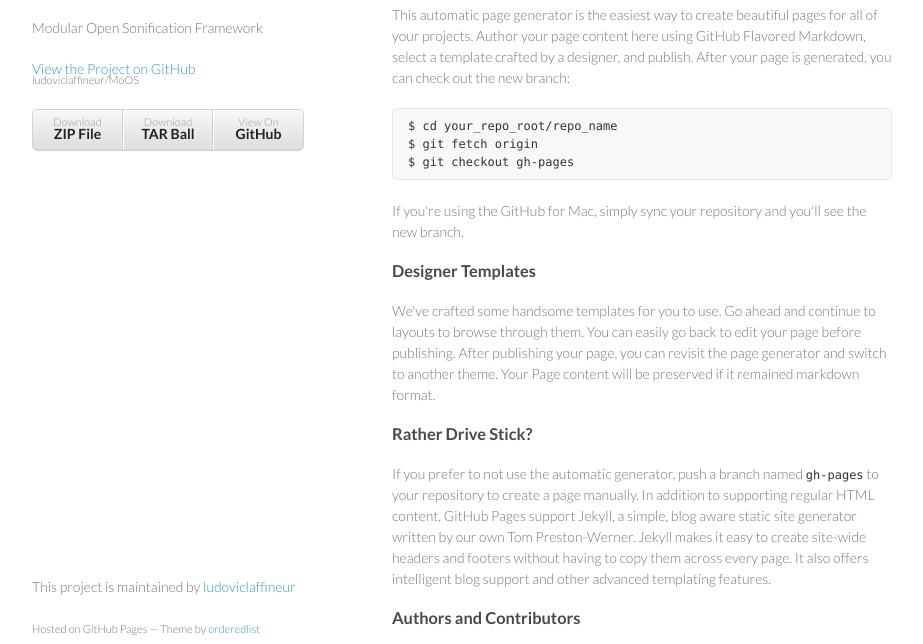
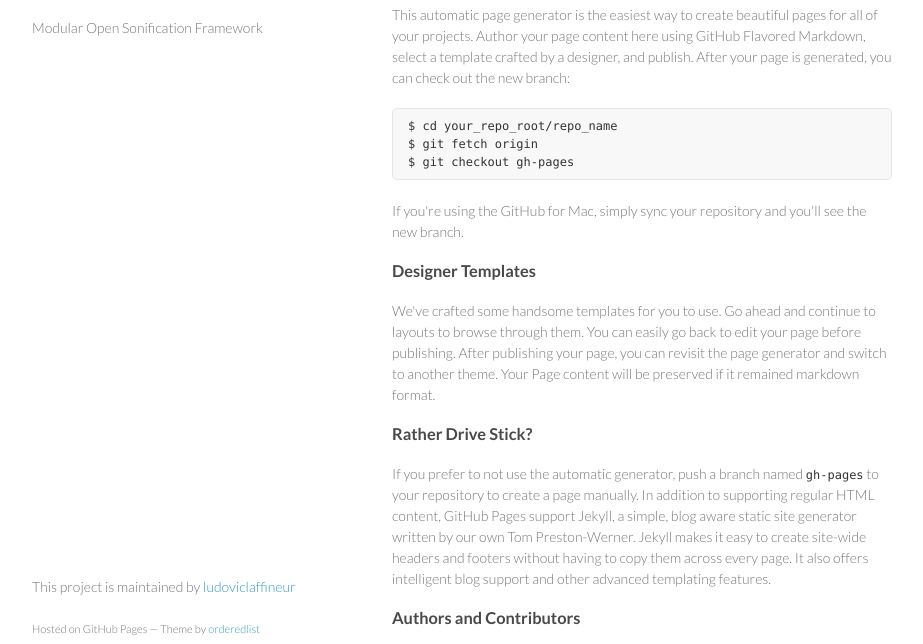
Before and after one commit to ludoviclaffineur/MoOS, a plain HTML site: page index.html in a window 1280 px wide. Shown: the part 92-736 px from the top of the page, without its empty margins (178-1101 px from the left). Drawn offline with Linux system fonts and the light colour scheme.

Commit message:
removing stuff

```diff
--- a/index.html
+++ b/index.html
@@ -17,15 +17,6 @@
       <header>
         <h1>MoOS</h1>
         <p>Modular Open Sonification Framework</p>
-
-        <p class="view"><a href="https://github.com/ludoviclaffineur/MoOS">View the Project on GitHub <small>ludoviclaffineur/MoOS</small></a></p>
-
-
-        <ul>
-          <li><a href="https://github.com/ludoviclaffineur/MoOS/zipball/master">Download <strong>ZIP File</strong></a></li>
-          <li><a href="https://github.com/ludoviclaffineur/MoOS/tarball/master">Download <strong>TAR Ball</strong></a></li>
-          <li><a href="https://github.com/ludoviclaffineur/MoOS">View On <strong>GitHub</strong></a></li>
-        </ul>
       </header>
       <section>
         <h3>
```
